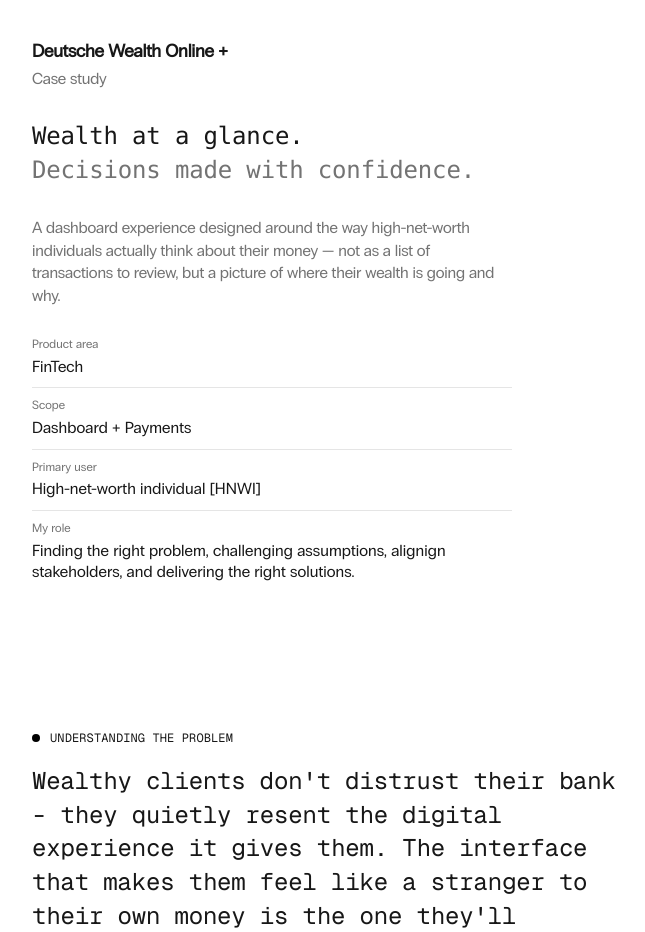
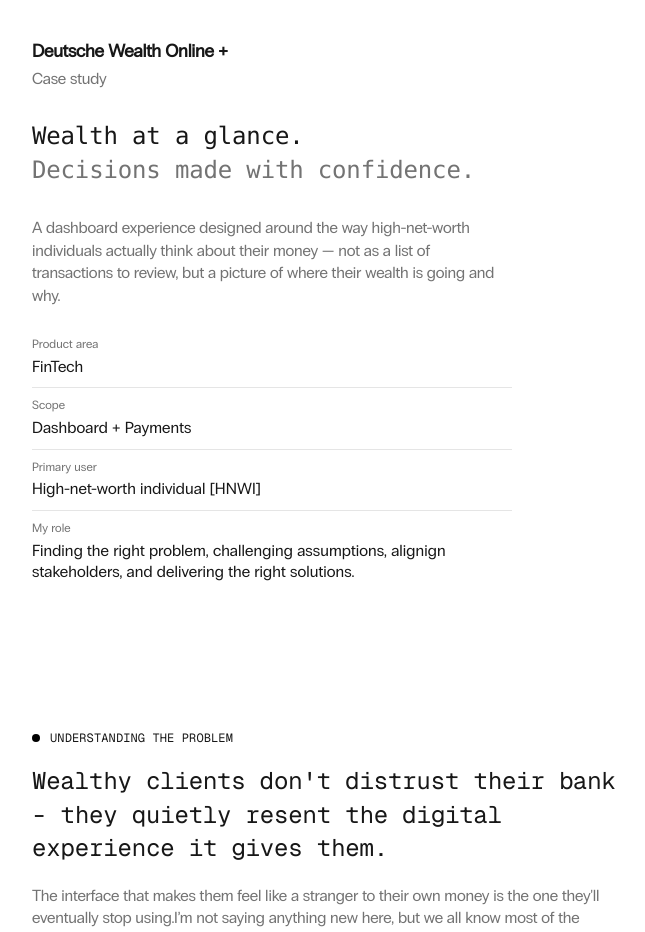
Before and after one commit to adykrni/Portfolio, a Next.js app: page /case-study in a window 1280 px wide. Shown: the top 932 px of the page, without its empty margins (308-953 px from the left). Built offline with nearby package versions, Linux system fonts and the light colour scheme.

Commit message:
Copy updates 1.1

```diff
--- a/content/case-study-data.ts
+++ b/content/case-study-data.ts
@@ -29,8 +29,9 @@
 export const caseStudyProblem = {
   marker: "UNDERSTANDING THE PROBLEM",
   /** 24px Geist mono line */
-  headline: `Wealthy clients don't distrust their bank - they quietly resent the digital experience it gives them. The interface that makes them feel like a stranger to their own money is the one they'll eventually stop using.`,
+  headline: `Wealthy clients don't distrust their bank - they quietly resent the digital experience it gives them.`,
   bodyRuns: [
+    { text: "The interface that makes them feel like a stranger to their own money is the one they'll eventually stop using.", tone: "muted" as const },
     { text: "I’m not saying anything new here, but we all know most of the dashboards are not efficient for users.", tone: "muted" as const },
     { text: " A HNWI user managing his money needs the right orientation.", tone: "default" as const },
     { text: " The moment a financial interface requires effort to parse, it has already failed. ", tone: "default" as const },
```
